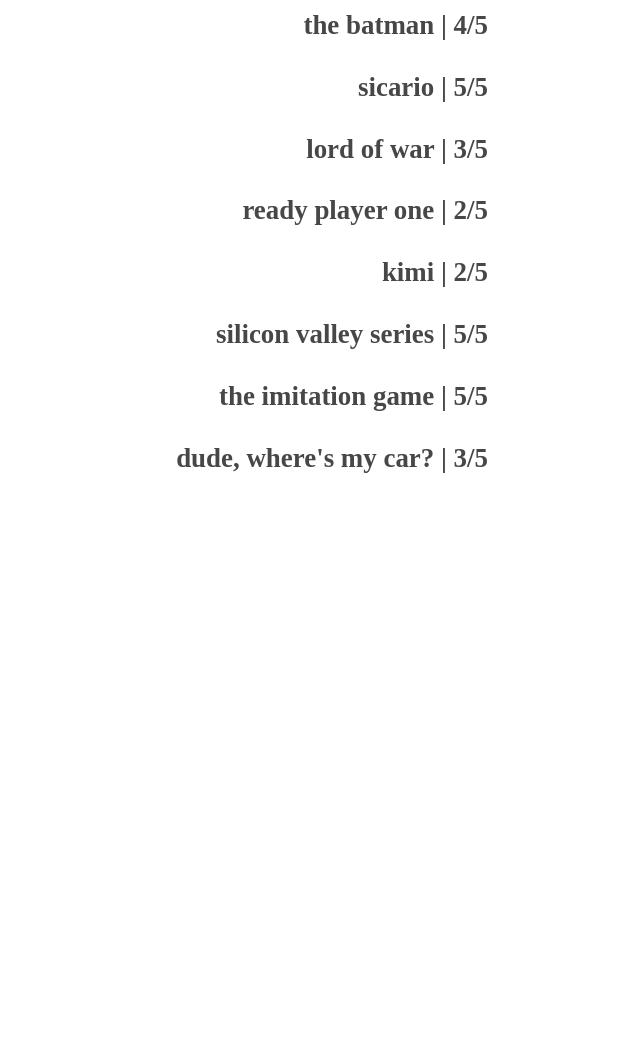
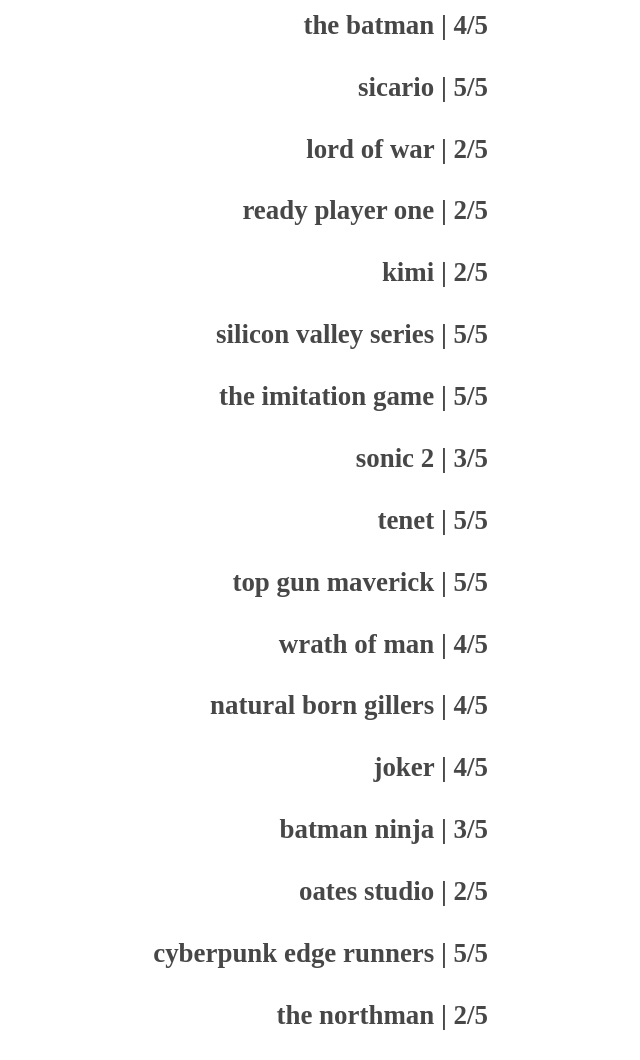
Before and after one commit to DingoLabs/dingolabs.github.io, a plain HTML site: page movies.html in a window 1280 px wide. Shown: the part 1020-2080 px from the top of the page, without its empty margins (370-1010 px from the left). Before the commit the page ends 1523 px from the top, so only its background shows below. Drawn offline with Linux system fonts and the light colour scheme.

Commit message:
Update movies.html

```diff
--- a/movies.html
+++ b/movies.html
@@ -28,12 +28,22 @@
                 <h3>macbeth (fassbender) | 2/5</h3>
                 <h3>the batman | 4/5</h3>
                 <h3>sicario | 5/5</h3>
-                <h3>lord of war | 3/5</h3>
+                <h3>lord of war | 2/5</h3>
                 <h3>ready player one | 2/5</h3>
                 <h3>kimi | 2/5</h3>
                 <h3>silicon valley series | 5/5</h3>
                 <h3>the imitation game | 5/5</h3>
-                <h3>dude, where's my car? | 3/5</h3>
+                <h3>sonic 2 | 3/5</h3>
+                <h3>tenet | 5/5</h3>
+                <h3>top gun maverick | 5/5</h3>
+                <h3>wrath of man | 4/5</h3>
+                <h3>natural born gillers | 4/5</h3>
+                <h3>joker | 4/5</h3>
+                <h3>batman ninja | 3/5</h3>
+                <h3>oates studio | 2/5</h3>
+                <h3>cyberpunk edge runners | 5/5</h3>
+                <h3>the northman | 2/5</h3>
+
 
 
 </body>
```
